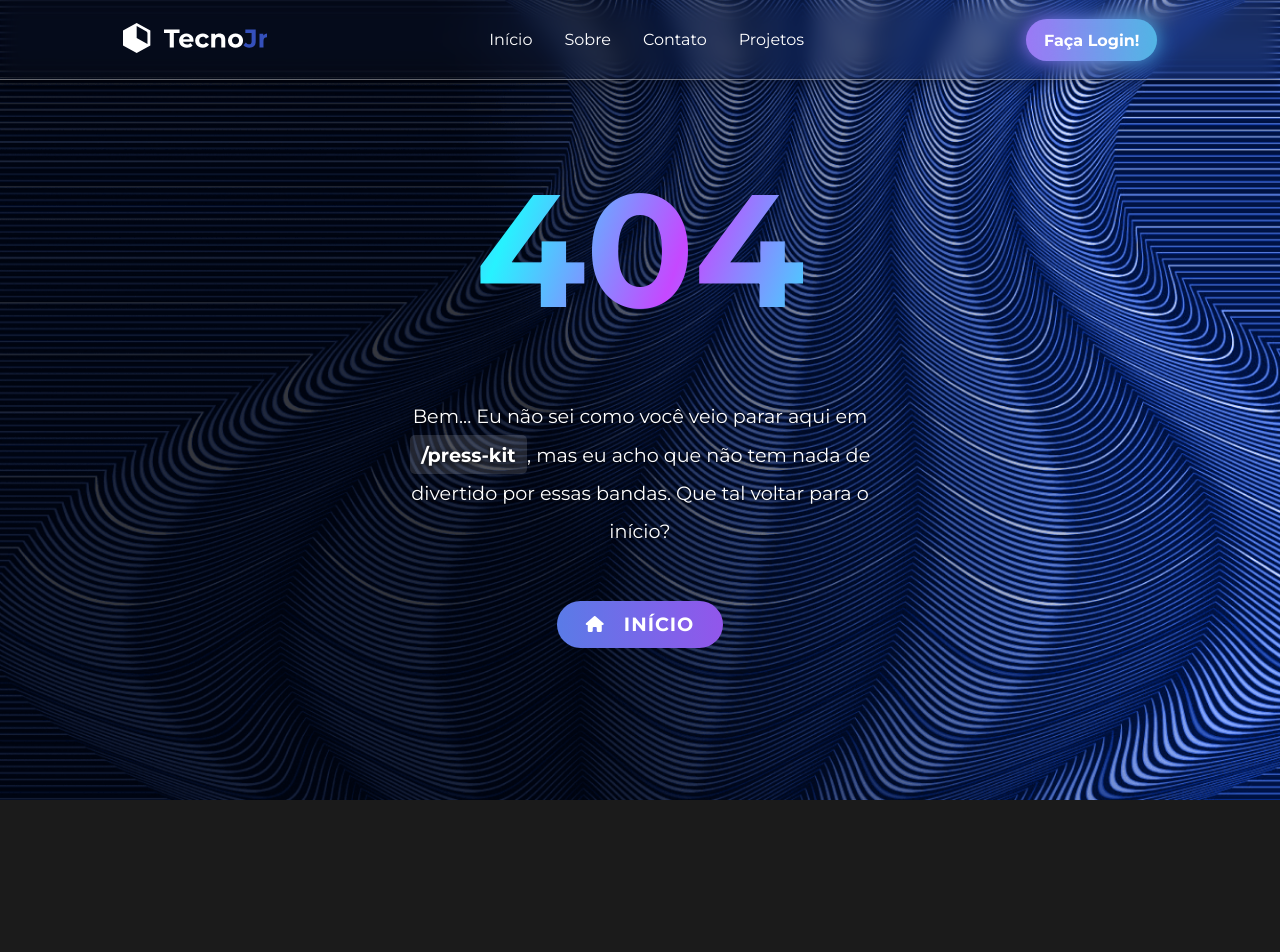
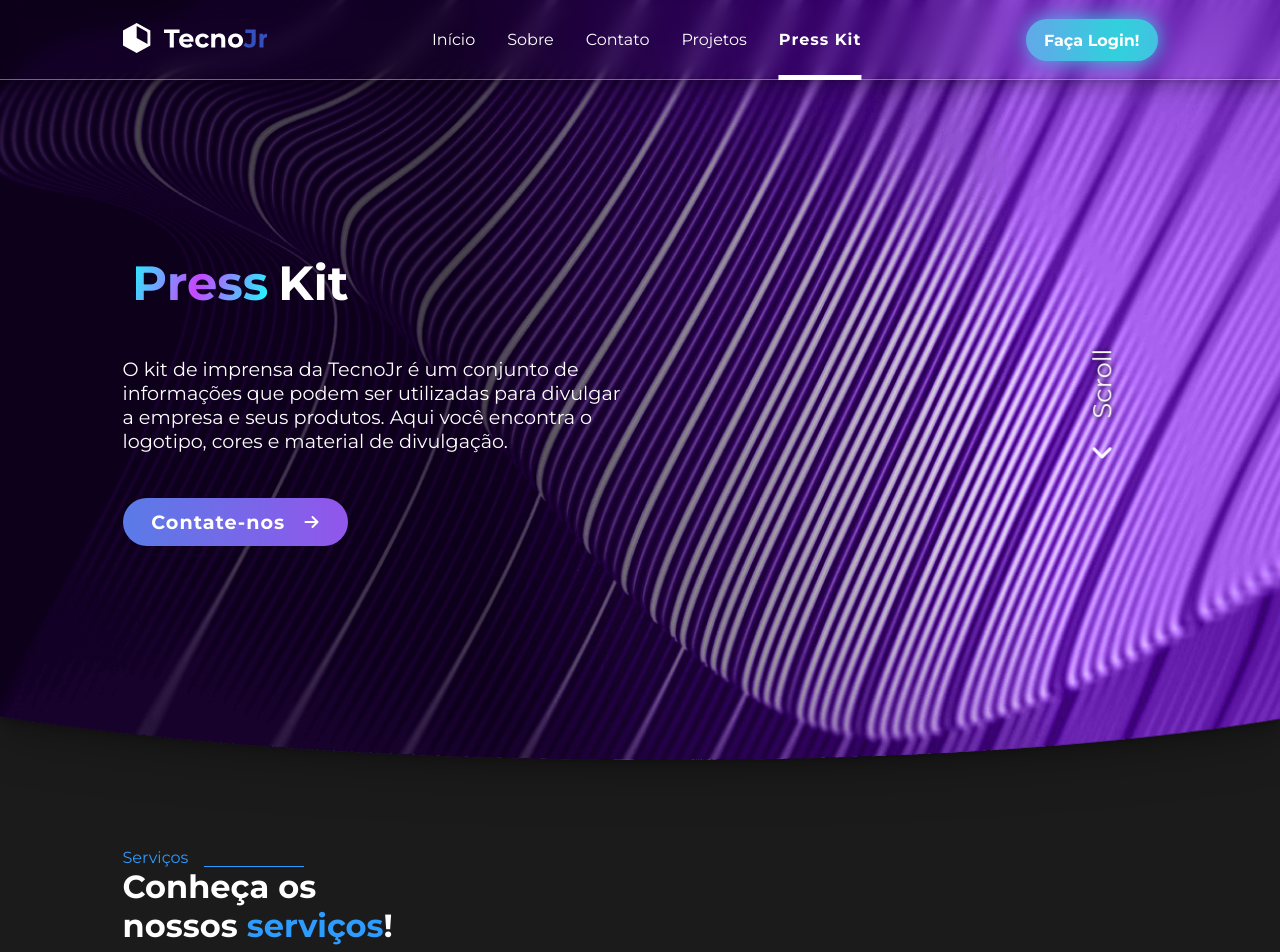
Before and after one commit to igorroc/tecno-site-2.0, a React (Vite) app: page /press-kit in a window 1280 px wide. Shown: the top 952 px of the page. Before the commit the page ends 800 px from the top, so only its background shows below. Built offline with nearby package versions, Linux system fonts and the light colour scheme.

Commit message:
feat: PressKit `WIP`

```diff
--- a/src/Routes.tsx
+++ b/src/Routes.tsx
@@ -7,6 +7,7 @@ import Projects from "./pages/Projects"
 import Links from "./pages/Links"
 import WpAdmin from "./pages/WpAdmin"
 import Login from "./pages/Login"
+import PressKit from "./pages/PressKit"
 
 export function AppRoutes() {
 	return (
@@ -16,6 +17,7 @@ export function AppRoutes() {
 				<Route path="/about" element={<About />} />
 				<Route path="/contact" element={<Contact />} />
 				<Route path="/projects" element={<Projects />} />
+				<Route path="/press-kit" element={<PressKit />} />
 				<Route path="/links" element={<Links />} />
 				<Route path="/404" element={<PageNotFound />} />
 				<Route path="/wp-admin" element={<WpAdmin />} />
--- a/src/components/Header.tsx
+++ b/src/components/Header.tsx
@@ -175,7 +175,7 @@ const LinkList = [
 	{ url: "/about", text: "Sobre" },
 	{ url: "/contact", text: "Contato" },
 	{ url: "/projects", text: "Projetos" },
-	// { url: "/mediaKit", text: "Media Kit" },
+	{ url: "/press-kit", text: "Press Kit" },
 ]
 
 type HeaderProps = {
--- /dev/null
+++ b/src/pages/PressKit.tsx
@@ -0,0 +1,81 @@
+import { Header } from "../components/Header"
+
+import mainBg from "../assets/img/backgroundHome.png"
+import { MainText } from "../components/MainText"
+import { Button } from "../components/Buttons/Button"
+import { MaxWidthWrapper } from "../components/Global/MaxWidthWrapper"
+import { BackgroundImage } from "../components/BackgroundImage"
+import { ScrollIndicator } from "../components/ScrollIndicator"
+import { WrapperMainContent } from "../components/WrapperMainContent"
+import {
+	CarrouselNode,
+	CarrouselNodeIcon,
+	CarrouselNodeTitle,
+	CarrouselNodeContent,
+} from "../components/Carrousel"
+import { SectionTitle } from "../components/SectionTitle"
+import { Footer } from "../components/Footer"
+import GlobalDiv from "../components/Global/GlobalDiv"
+import "slick-carousel/slick/slick.css"
+import "slick-carousel/slick/slick-theme.css"
+import Slider from "react-slick"
+import SectionOrcamento from "../components/SectionOrcamento"
+import Orbit from "../components/Orbit"
+
+function PressKit() {
+	return (
+		<GlobalDiv>
+			<Header active="Press Kit"></Header>
+
+			<BackgroundImage image={mainBg}></BackgroundImage>
+
+			<MaxWidthWrapper>
+				{/* Main Section */}
+				<WrapperMainContent>
+					<h1>
+						<MainText>Press</MainText>
+						Kit
+					</h1>
+					<p>
+						O kit de imprensa da TecnoJr é um conjunto de
+						informações que podem ser utilizadas para divulgar a
+						empresa e seus produtos. Aqui você encontra o logotipo,
+						cores e material de divulgação.
+					</p>
+					<Button url="/contact">
+						Contate-nos
+						<i className="fa-solid fa-arrow-right"></i>
+					</Button>
+					<ScrollIndicator />
+				</WrapperMainContent>
+				{/* Sections */}
+				<SectionTitle title="Serviços" color="blue">
+					Conheça os nossos <strong>serviços</strong>!
+				</SectionTitle>
+
+				{/* Orçamento */}
+				<SectionTitle title="Orçamento" color="purple"></SectionTitle>
+				<SectionOrcamento />
+
+				{/* Parceiros */}
+				<SectionTitle title="Parceiros" color="blue">
+					Conheça quem confia na TecnoJr!
+				</SectionTitle>
+				<p>
+					Ou acompanhe como estamos nos saindo pela{" "}
+					<a
+						href="https://portal.brasiljunior.org.br/ejs/tecnojr/perfil"
+						target="_blank"
+					>
+						BrasilJr
+					</a>
+				</p>
+				<Orbit />
+			</MaxWidthWrapper>
+
+			<Footer />
+		</GlobalDiv>
+	)
+}
+
+export default PressKit
```
